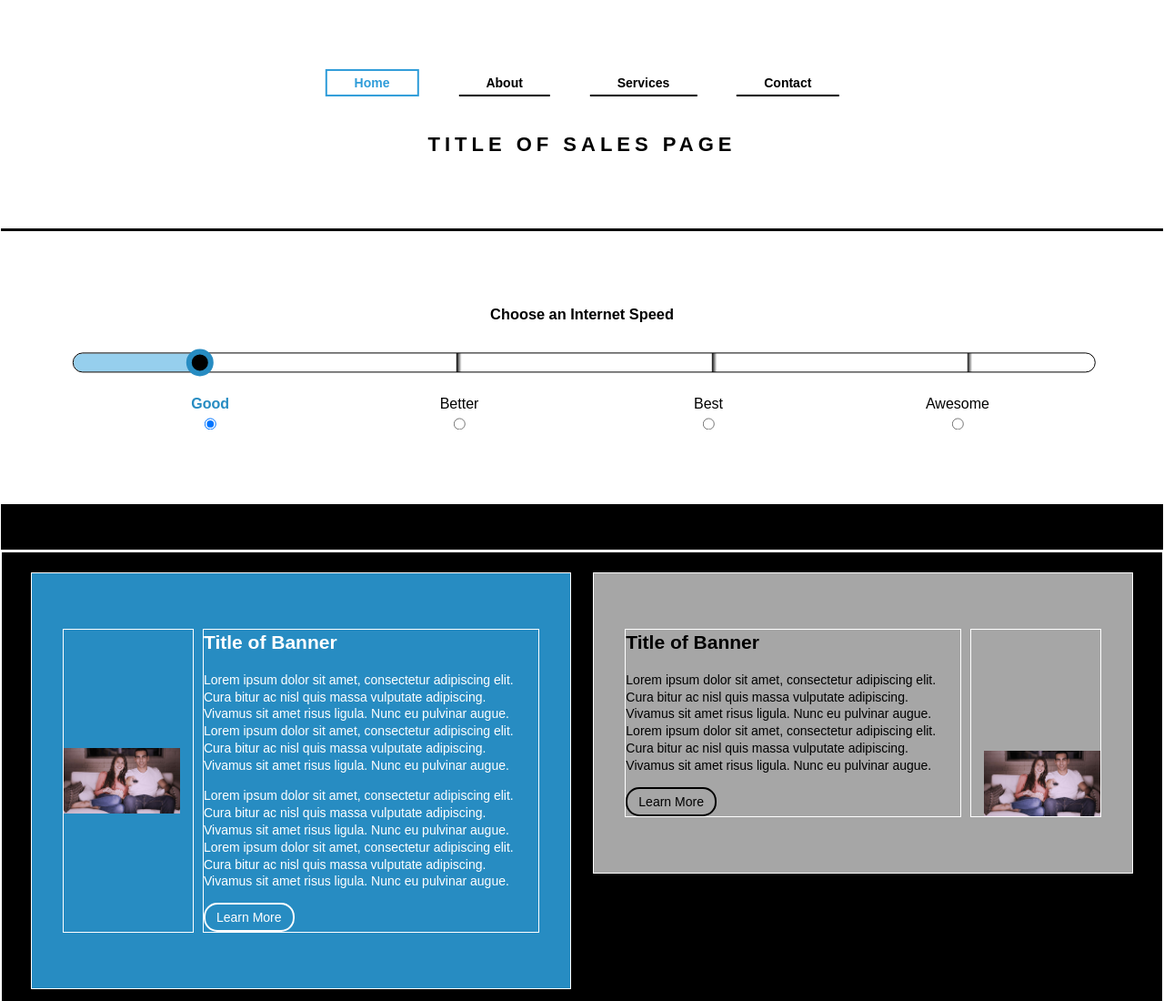
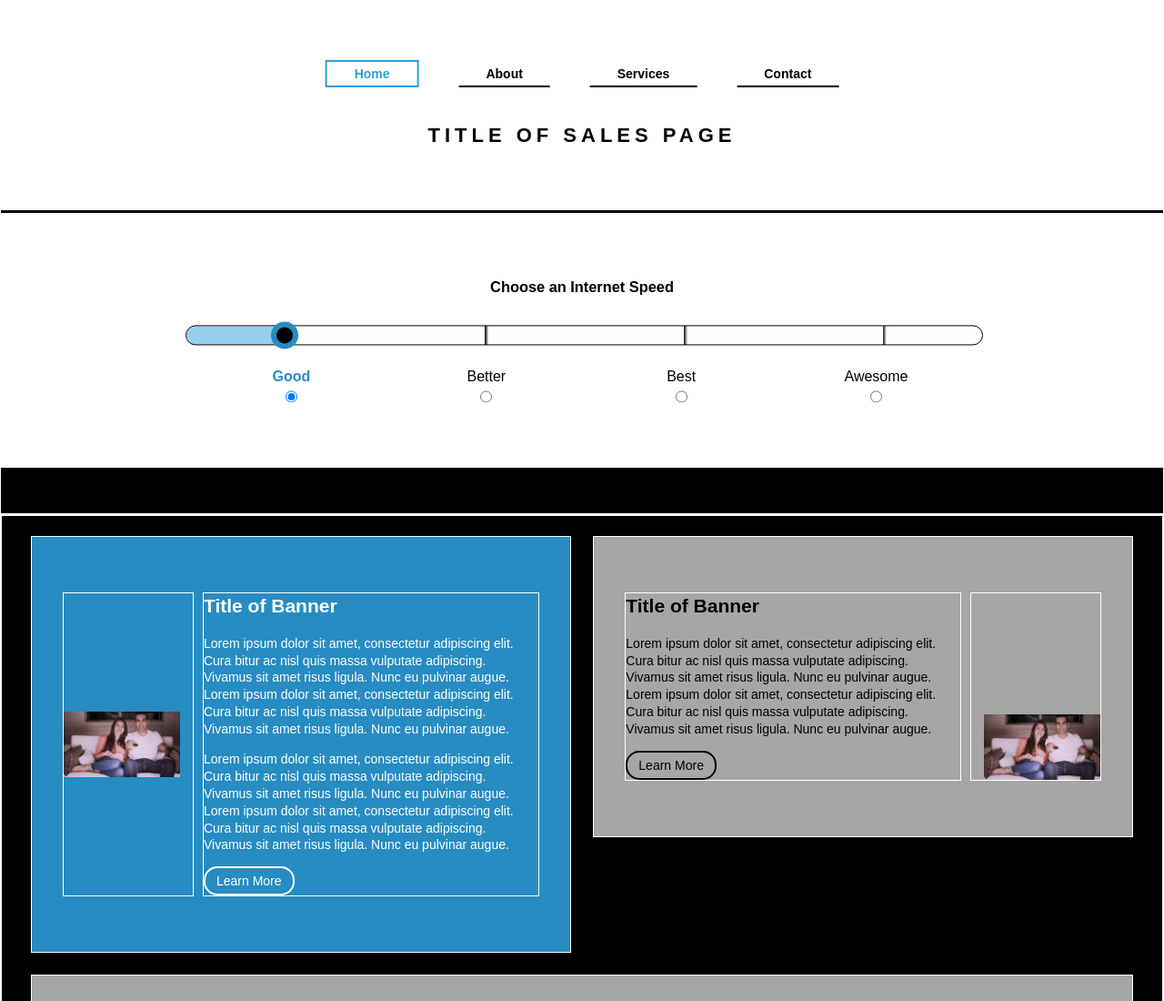
Before and after one commit to kganguly/FED, a website: page index.html in a window 1280 px wide. Shown: the top 1100 px of the page at 91% size. Drawn offline with nearby package versions, Linux system fonts and the light colour scheme.

Commit message:
Add styling for desktop headers.

```diff
--- a/css/style.css
+++ b/css/style.css
@@ -262,7 +262,7 @@ img {
     body {
         font-size: 14px;
     }
-    header>.wrapper,
+    header.wrapper,
     #speed>.wrapper {
         width: 90%;
     }
@@ -281,10 +281,7 @@ img {
         top: 10px;
     }
     li {
-        display: inline-block;
-        text-align: center;
         margin: 0 20px;
-        /* font-size: 13px; */
     }
     li a {
         display: block;
@@ -335,4 +332,15 @@ img {
     }
 }
 
-@media only screen and (min-width: 1200px) {}
+@media only screen and (min-width: 1200px) {
+    header.wrapper,
+    #speed>.wrapper {
+        width: 900px;
+    }
+    header {
+        min-height: 230px;
+    }
+    #speed {
+        min-height: 280px;
+    }
+}
```
